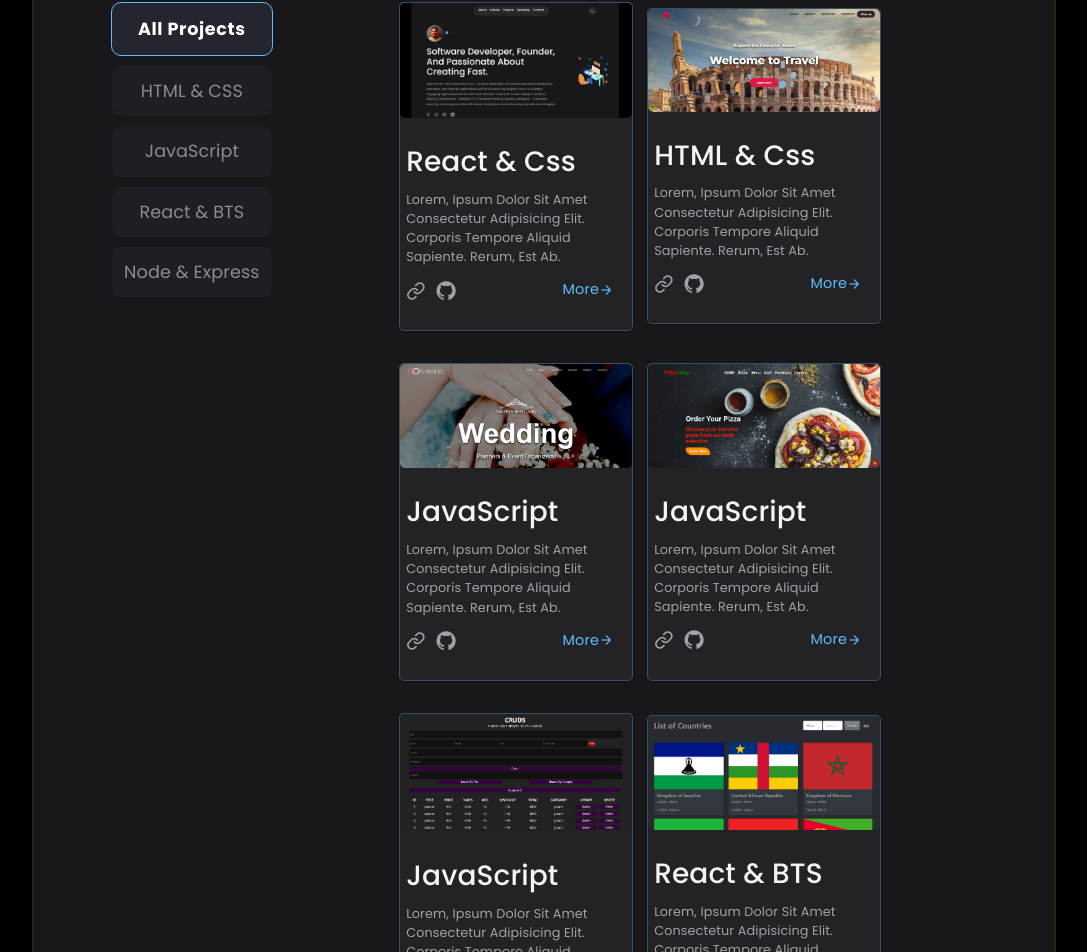
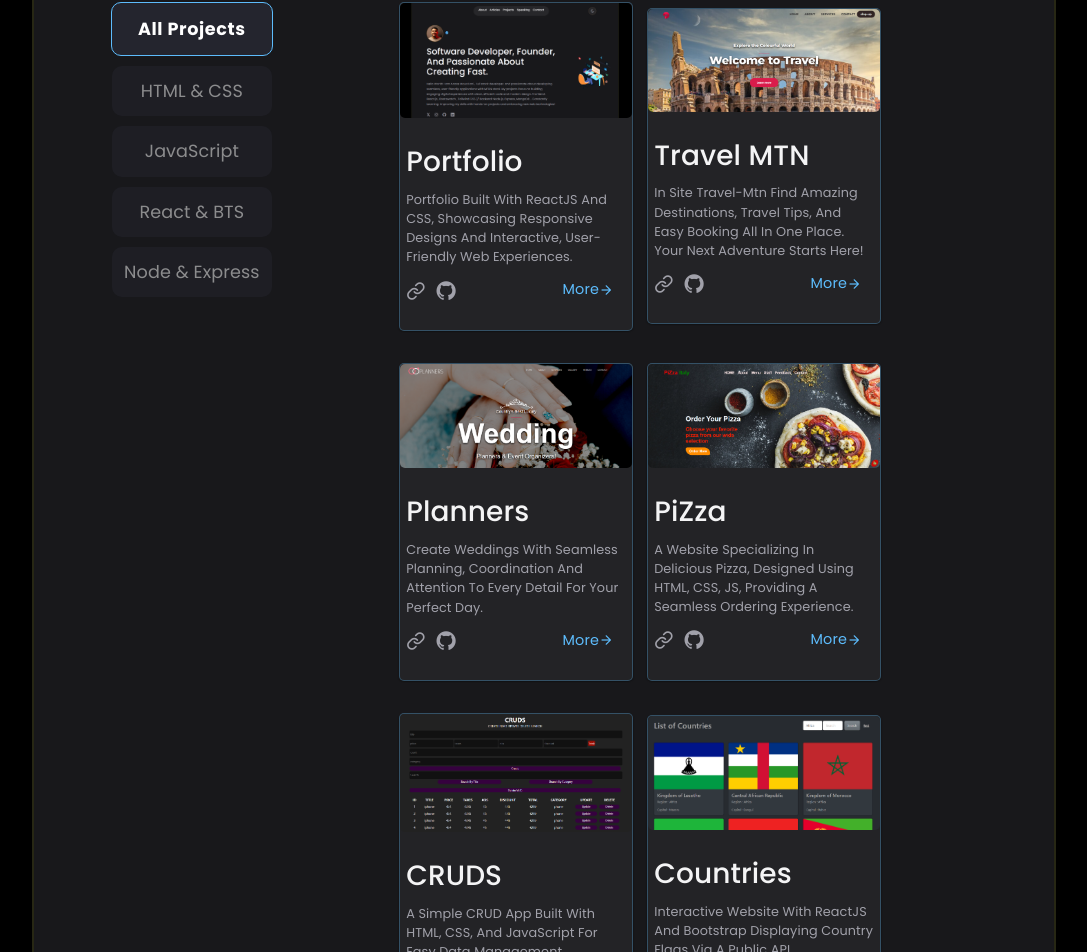
Before and after one commit to anasscodes/portfolio-react, a React (Vite) app: page / in a window 1280 px wide. Shown: the part 718-1670 px from the top of the page, without its empty margins (96-1183 px from the left). Built offline with nearby package versions, Linux system fonts and the light colour scheme.

Commit message:
modification

```diff
--- a/src/Components/1-Head/Header.jsx
+++ b/src/Components/1-Head/Header.jsx
@@ -45,16 +45,16 @@ const Header = () => {
             <a href="/">About</a>
           </li>
           <li>
-            <a href="">Articles</a>
+            <a href="#art">Articles</a>
           </li>
           <li>
-            <a href="">Projects</a>
+            <a href="#art">Projects</a>
           </li>
           <li>
-            <a href="">Speaking</a>
+            <a href="#us">Speaking</a>
           </li>
           <li>
-            <a href="">Contact</a>
+            <a href="#us">Contact</a>
           </li>
         </ul>
 
--- a/src/Components/2-Hero/Hero.css
+++ b/src/Components/2-Hero/Hero.css
@@ -55,17 +55,26 @@ section.hero p.sub-title{
     margin-bottom: 32px;
 }
 
-section.hero .all-icons{
+section.hero .all-icons {
     font-size: 1.2rem;
     gap: 1.5rem;
     color: var(--subtitle);
+
+}
+
+section.hero .icon{
+    color: var(--subtitle);
+    transition: 0.3s;
+}
+
+section.hero a{
+    text-decoration: none;
 }
 
 section.hero .all-icons .icon:hover{
     font-size: 1.3rem;
     cursor: pointer;
     color: var(--icon-hover);
-    transition: 0.3s;
 
 }
 
--- a/src/Components/2-Hero/Hero.jsx
+++ b/src/Components/2-Hero/Hero.jsx
@@ -31,12 +31,22 @@ const Hero = () => {
             </p>
 
             <div className="all-icons flex">
-              <div className="icon icon-x"></div>
-              <div className="icon icon-instagram"></div>
-              <div className="icon icon-github"></div>
-              <div className="icon icon-linkedin"></div>
+              <a href="" target="_blank">
+                <div className="icon icon-x"></div>
+              </a>
+
+              <a href="" target="_blank">
+                 <div className="icon icon-instagram"></div>
+              </a>
+
+              <a href="https://github.com/anasscodes" target="_blank">
+                 <div className="icon icon-github"></div>
+              </a>
+
+              <a href="https://www.linkedin.com/in/anass-mouatani-bb010a33b/" target="_blank">
+                 <div className="icon icon-linkedin"></div>
+              </a>
             </div>
-
         </div>
 
         <div className='right-section animation '>
--- a/src/Components/3-Main/Main.css
+++ b/src/Components/3-Main/Main.css
@@ -118,6 +118,10 @@ main section.right-section{
     color: var(--subtitle);
 }
 
+.right-section a{
+    text-decoration: none;
+}
+
 .card , .icon-link:hover , .card , .icon-github:hover{
     font-size: 1.25rem;
     color: var(--icon-hover);
--- a/src/Components/3-Main/Main.jsx
+++ b/src/Components/3-Main/Main.jsx
@@ -49,7 +49,7 @@ const Main = () => {
 
         </section>
 
-        <section className=" flex right-section">
+        <section id="art" className=" flex right-section">
 
           <AnimatePresence>
 
@@ -67,13 +67,15 @@ const Main = () => {
               <img width={232} src={item.imgPath} alt="" />
               <div style={{width: "232px"}} className="box">
                 <h3 className="title">{item.projectTitle}</h3>
-                <p className="sub-title">Lorem, ipsum dolor sit amet consectetur adipisicing elit. Corporis tempore aliquid sapiente. Rerum, est ab.</p>
+                <p className="sub-title">{item.proSubTitle}</p>
                 <div className="flex icons">
                   <div style={{gap: "11px"}} className="flex">
                     <div className="icon-link"></div>
-                    <div className="icon-github"></div>
+                    <a href="https://github.com/anasscodes" target="_blank">
+                      <div className="icon icon-github"></div>
+                     </a>
                   </div>
-                  <a className="link flex" href="">
+                  <a className="link flex" href="" target="_blank">
                     More
                     <span style={{alignSelf: "center"}} className="icon-arrow-right"></span>
                   </a>
--- a/src/Components/3-Main/myProjects.js
+++ b/src/Components/3-Main/myProjects.js
@@ -1,12 +1,46 @@
-
 
 export const myProjects = [
-    {projectTitle: "React & Css " , category: ["react"] , imgPath: "./images/Screenshot 6.png"},
-    {projectTitle: "HTML & Css " , category: ["css"] , imgPath: "./images/Screenshot 1.png"},
-    {projectTitle: "JavaScript " , category: ["js"] , imgPath: "./images/Screenshot 2.png"},
-    {projectTitle: "JavaScript " , category: ["js"] , imgPath: "./images/Screenshot 4.png"},
-    {projectTitle: "JavaScript " , category: ["js"] , imgPath: "./images/Screenshot 3.png"},
-    {projectTitle: "React & BTS " , category: ["react"] , imgPath: "./images/Screenshot 5.png"},
-    // {projectTitle: "Node & Express project" , category: ["express"] , imgPath: "h"}
-
-  ];
+  {
+    projectTitle: "Portfolio ",
+    proSubTitle:
+    "Portfolio built with ReactJS and CSS, showcasing responsive designs and interactive, user-friendly web experiences.",
+    category: ["react"],
+    imgPath: "./images/Screenshot 6.png",
+  },
+  {
+    projectTitle: "Travel MTN ",
+    proSubTitle:
+    "In site Travel-Mtn Find amazing destinations, travel tips, and easy booking all in one place. Your next adventure starts here!",
+    category: ["css"],
+    imgPath: "./images/Screenshot 1.png",
+  },
+  {
+    projectTitle: "Planners ",
+    proSubTitle:
+    "Create weddings with seamless planning, coordination and attention to every detail for your perfect day.",
+    category: ["js"],
+    imgPath: "./images/Screenshot 2.png",
+  },
+  {
+    projectTitle: "PiZza ",
+    proSubTitle:
+    "A website specializing in delicious pizza, designed using HTML, CSS, JS, providing a seamless ordering experience.",
+    category: ["js"],
+    imgPath: "./images/Screenshot 4.png",
+  },
+  {
+    projectTitle: "CRUDS ",
+    proSubTitle:
+    "A simple CRUD app built with HTML, CSS, and JavaScript for easy data management.",
+    category: ["js"],
+    imgPath: "./images/Screenshot 3.png",
+  },
+  {
+    projectTitle: "Countries",
+    proSubTitle:
+    "Interactive website with ReactJS and Bootstrap displaying country flags via a public API.",
+    category: ["react"],
+    imgPath: "./images/Screenshot 5.png",
+  },
+  // {projectTitle: "Node & Express project" , category: ["express"] , imgPath: "h"}
+];
--- a/src/Components/4-Contact/Contact.jsx
+++ b/src/Components/4-Contact/Contact.jsx
@@ -13,7 +13,7 @@ const Contact = () => {
 
 
   return (
-    <section className='contact-us'>
+    <section id='us' className='contact-us'>
       <h1 className='title'>
         <span className='icon-envelope'></span>
         Contact Us
--- a/src/Components/5-Footer/Footer.jsx
+++ b/src/Components/5-Footer/Footer.jsx
@@ -7,10 +7,10 @@ const Footer = () => {
     <footer className='flex'>
 
       <ul className='flex'>
-        <li><a href="">About</a></li>
-        <li><a href="">Projects</a></li>
-        <li><a href="">Speaking</a></li>
-        <li><a href="">Uses</a></li>
+        <li><a href="#up">About</a></li>
+        <li><a href="#art">Projects</a></li>
+        <li><a href="#us">Speaking</a></li>
+        <li><a href="#up">Uses</a></li>
       </ul>
 
       <p>Copyright © 2025 ANASS CODES. All Rights Reserved</p>
```
